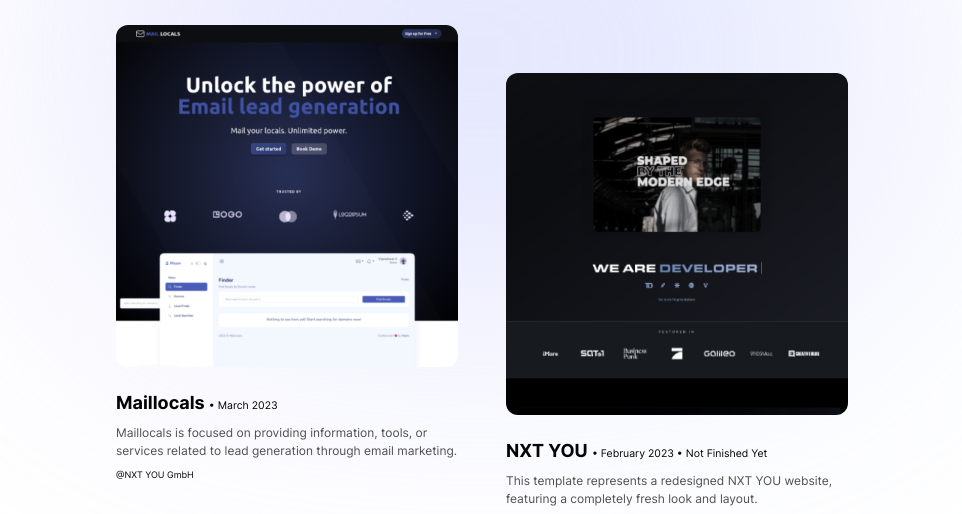
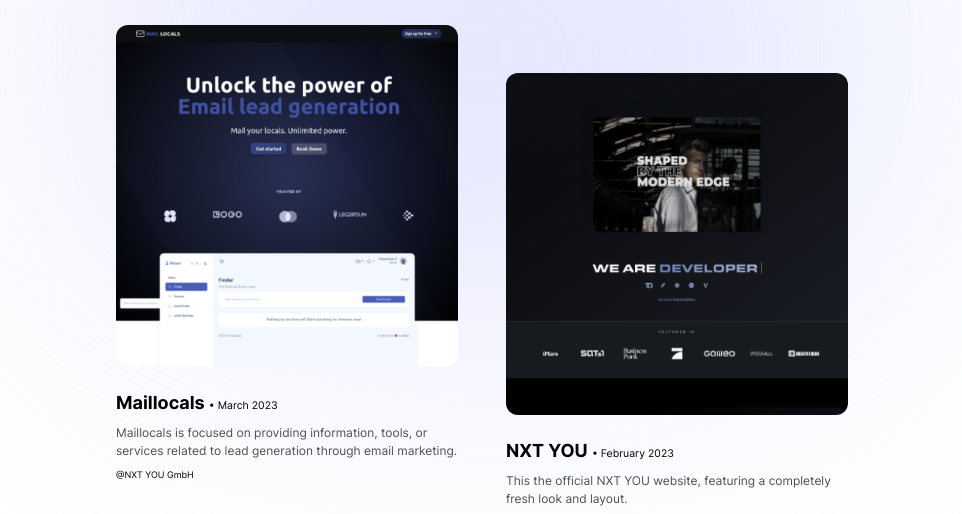
Before and after one commit to evrrnv/abdelmounaim.com, a website: page public/portfolio.html in a window 1280 px wide. Shown: the part 281-795 px from the top of the page, without its empty margins (158-1120 px from the left). Drawn offline with Linux system fonts and the light colour scheme.

Commit message:
update text

```diff
--- a/public/portfolio.html
+++ b/public/portfolio.html
@@ -97,11 +97,11 @@
                         <div class="relative overflow-hidden rounded-2xl">
                             <img loading="lazy" class="w-full group-hover:blur-sm transition-[filter] duration-500 bg-athens-gray" src="./assets/images/p13.png" alt="" width="456" height="456" />
                             <div class="invisible group-hover:visible opacity-0 group-hover:opacity-100 transition-opacity duration-700">
-                                <a target="_blank" href="https://nxtyou-2.pages.dev/" class="transition-colors absolute top-1/2 left-1/2 -translate-x-1/2 -translate-y-1/2 w-fit bg-electric-violet hover:bg-purple-heart text-white rounded-full py-4 px-6 font-bold tracking-wider"> Preview </a>
+                                <a target="_blank" href="https://nxtyou.de/" class="transition-colors absolute top-1/2 left-1/2 -translate-x-1/2 -translate-y-1/2 w-fit bg-electric-violet hover:bg-purple-heart text-white rounded-full py-4 px-6 font-bold tracking-wider"> Preview </a>
                             </div>
                         </div>
-                        <h2 class="font-bold text-2xl mt-8 group-hover:text-electric-violet transition-colors duration-700">NXT YOU <span class="font-normal text-sm">• February 2023 • Not Finished Yet</span></h2>
-                        <p class="mt-3 text-emperor">This template represents a redesigned NXT YOU website, featuring a completely fresh look and layout.</p>
+                        <h2 class="font-bold text-2xl mt-8 group-hover:text-electric-violet transition-colors duration-700">NXT YOU <span class="font-normal text-sm">• February 2023</span></h2>
+                        <p class="mt-3 text-emperor">This the official NXT YOU website, featuring a completely fresh look and layout.</p>
                         <div class="mt-3 text-xs">@NXT YOU GmbH</div>
                     </div>
                 </div>
```
